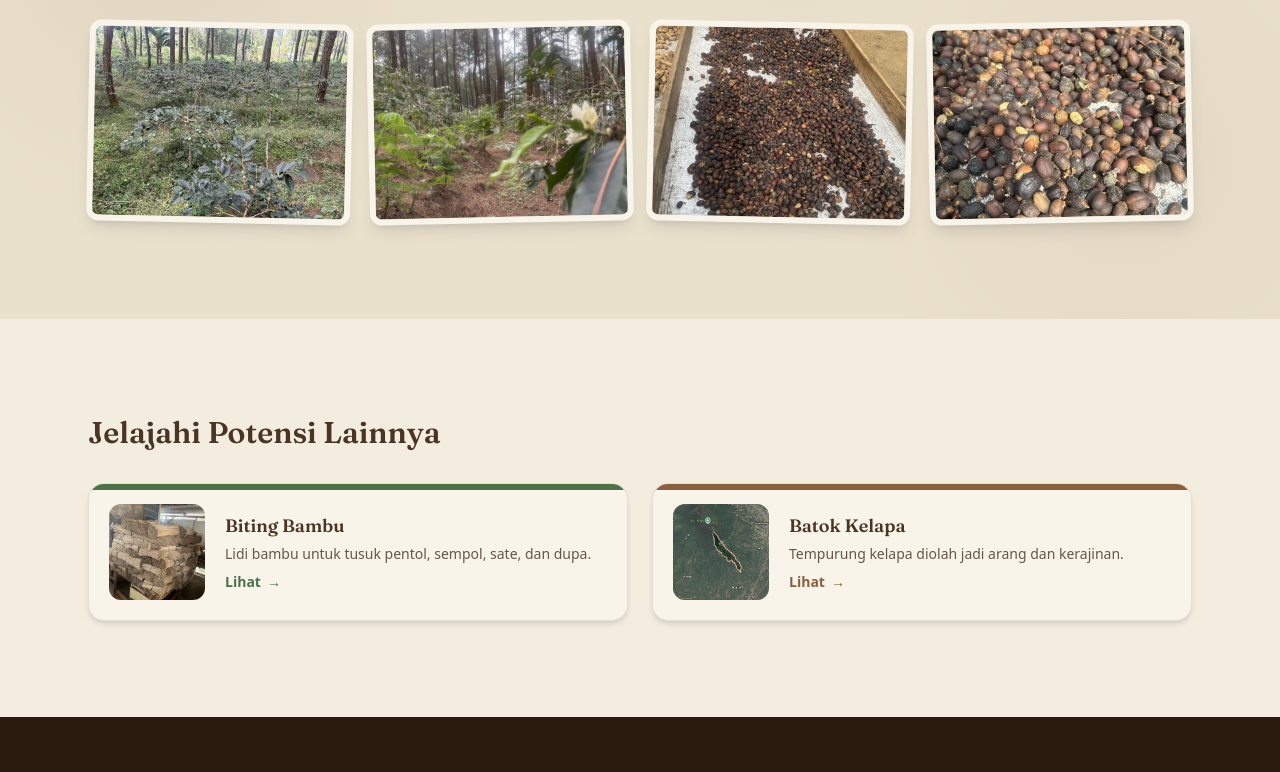
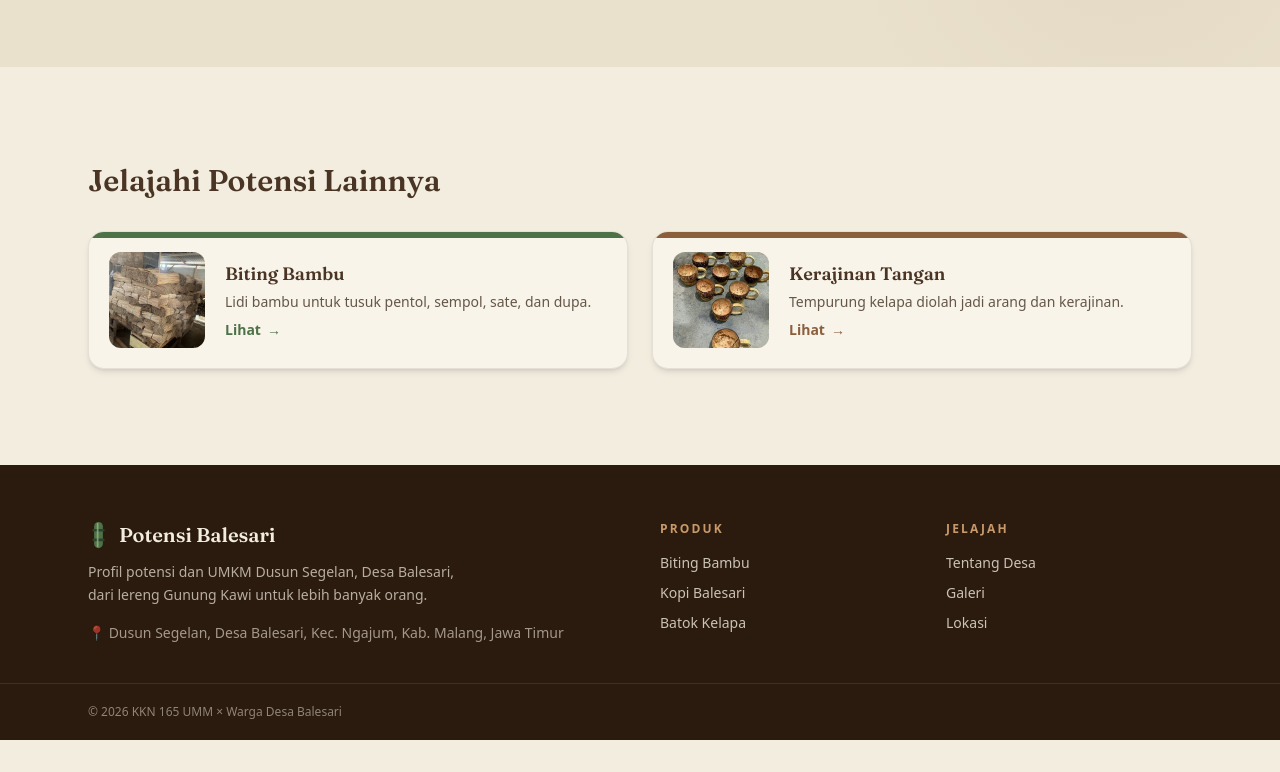
Before and after one commit to RadyaI/potensi-balesari, a Next.js app: page /kopi in a window 1280 px wide. Shown: the part 8349-9121 px from the top of the page. After the commit the page ends 9089 px from the top, so only its background shows below. Built offline with nearby package versions, Linux system fonts and the light colour scheme.

Commit message:
Add dokumenter biting

```diff
--- a/src/app/biting/page.tsx
+++ b/src/app/biting/page.tsx
@@ -336,15 +336,15 @@ const content = {
         slug: "/kopi",
         nama: "Kopi Balesari",
         pancingan: "Biji kopi lereng Gunung Kawi, disangrai tradisional.",
-        img: IMG,
+        img: "/images/dokum_kopi5.webp",
         alt: "Biji kopi dari kebun warga Desa Balesari",
         aksen: "#6B4226",
       },
       {
-        slug: "/batok-kelapa",
-        nama: "Batok Kelapa",
+        slug: "/kerajinan-tangan",
+        nama: "Kerajinan Tangan",
         pancingan: "Tempurung kelapa diolah jadi arang dan kerajinan.",
-        img: IMG,
+        img: "/images/kerajinan_batok.jpg",
         alt: "Olahan batok kelapa buatan warga Desa Balesari",
         aksen: "#8B5E3C",
       },
@@ -1334,8 +1334,43 @@ export default function BitingPage() {
           </div>
         </section>
 
+        {/* ================= 8.5 VIDEO DOKUMENTER ================= */}
+        <section aria-labelledby="dokumenter-heading" className="relative overflow-hidden bg-[#22331F] py-20 sm:py-24">
+          <div className="relative mx-auto max-w-6xl px-6">
+            <div className="mb-10 text-center">
+              <p className="mb-3 text-xs font-semibold tracking-[0.2em] uppercase text-[#9DBE85]">Video Dokumenter</p>
+              <h2 id="dokumenter-heading" className="font-display text-3xl font-semibold text-[#F3EDE0] sm:text-4xl">
+                Cerita di Balik Setiap Biting
+              </h2>
+              <p className="mx-auto mt-3 max-w-xl text-sm leading-relaxed text-[#F3EDE0]/70 sm:text-base">
+                Simak perjalanan biting bambu Dusun Segelan, dari kebun bambu hingga ke tangan pengrajin.
+              </p>
+            </div>
+
+            <div className="reveal group relative mx-auto aspect-video max-w-4xl overflow-hidden rounded-3xl border border-[#F3EDE0]/10 shadow-2xl">
+              <video
+                src="/images/Dokumenter_Biting.mp4"
+                controls
+                playsInline
+                preload="metadata"
+                // autoPlay
+                poster="/images/dokum_biting5.jpg"
+                className="h-full w-full object-cover"
+              >
+                Browser Anda tidak mendukung tag video.
+              </video>
+
+              {/* vignette halus di tepi, biar video nyatu sama background gelap */}
+              <div
+                aria-hidden="true"
+                className="pointer-events-none absolute inset-0 shadow-[inset_0_0_60px_20px_rgba(0,0,0,0.35)]"
+              />
+            </div>
+          </div>
+        </section>
+
         {/* ================= 9. POTENSI LAINNYA ================= */}
-        <section aria-labelledby="lainnya-heading" className="relative mx-auto max-w-6xl px-6 pb-24">
+        <section aria-labelledby="lainnya-heading" className="relative mt-5 mx-auto max-w-6xl px-6 pb-24">
           <h2 id="lainnya-heading" className="font-display text-2xl font-semibold text-[#2E4230] sm:text-3xl">
             {c.lainnya.heading}
           </h2>
--- a/src/app/kopi/page.tsx
+++ b/src/app/kopi/page.tsx
@@ -327,10 +327,10 @@ const content = {
                 aksen: "#4E7248",
             },
             {
-                slug: "/batok-kelapa",
-                nama: "Batok Kelapa",
+                slug: "/kerajinan-tangan",
+                nama: "Kerajinan Tangan",
                 pancingan: "Tempurung kelapa diolah jadi arang dan kerajinan.",
-                img: IMG_DESA,
+                img: "/images/hasil_batok.jpg",
                 alt: "Olahan batok kelapa buatan warga Desa Balesari",
                 aksen: "#8B5E3C",
             },
@@ -1057,14 +1057,14 @@ export default function KopiPage() {
                             </Reveal>
                         </div>
 
-                        <Reveal as="figure" ulang className="relative mt-14 overflow-hidden rounded-3xl border border-[#F3EDE0]/12 bg-[#F3EDE0]/8 px-6 py-10 text-center backdrop-blur-sm sm:px-16">
+                        {/* <Reveal as="figure" ulang className="relative mt-14 overflow-hidden rounded-3xl border border-[#F3EDE0]/12 bg-[#F3EDE0]/8 px-6 py-10 text-center backdrop-blur-sm sm:px-16">
                             <span aria-hidden="true" className="font-display absolute top-2 left-6 text-7xl text-[#C89A6B]/30">“</span>
                             <BijiKopi className="pointer-events-none absolute -right-2 -bottom-3 h-16 w-11 rotate-12 text-[#C89A6B]/15" />
                             <blockquote className="font-display mx-auto max-w-2xl text-xl leading-relaxed italic sm:text-2xl">
                                 {c.petani.kutipan}
                             </blockquote>
                             <figcaption className="mt-4 text-sm font-medium text-[#C89A6B]">{c.petani.kutipanSumber}</figcaption>
-                        </Reveal>
+                        </Reveal> */}
                     </div>
 
                     <Wave fill="#F3EDE0" className="absolute inset-x-0 bottom-0" />
```
Also changed, not shown: 1 other file (tests, documents, lock files or other folders).
